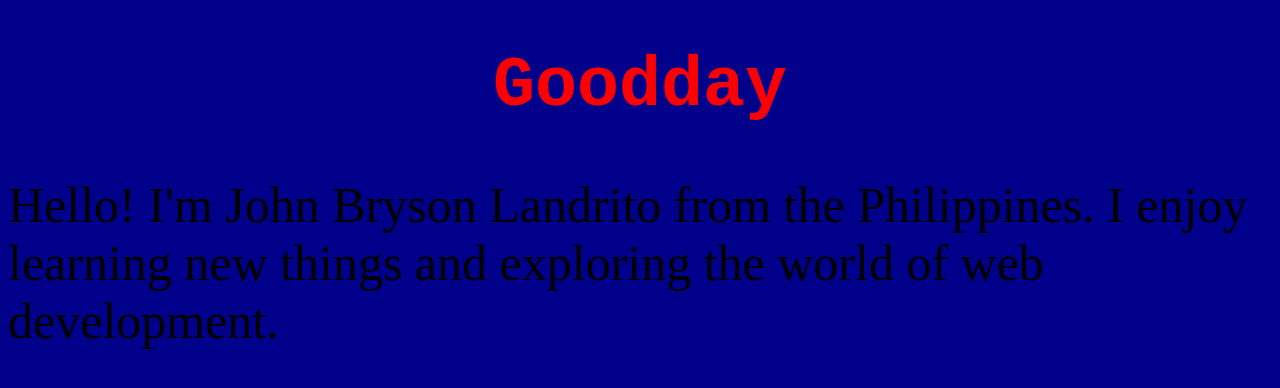
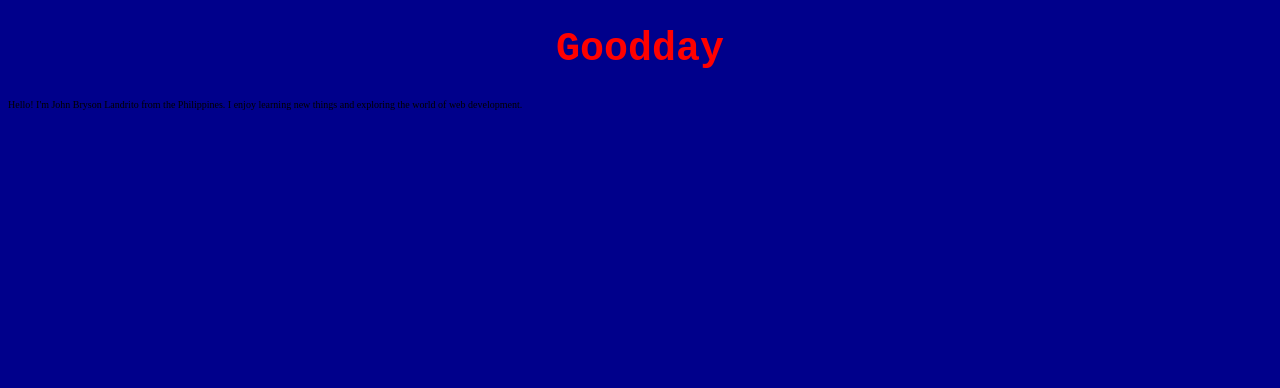
Before and after one commit to 10John20/Newcard, a plain HTML site: page index.html in a window 1280 px wide. Drawn offline with Linux system fonts and the light colour scheme.

Commit message:
update style.css

```diff
--- a/style.css
+++ b/style.css
@@ -1,13 +1,13 @@
 
 h1 {
     font-family: 'Courier New', Courier, monospace;
-    font-size: 70px;
+    font-size: 40px;
     color: red;
     text-align: center;
 }
 p {
 
-  font-size:50px;
+  font-size:10px;
 }
 
 .container {
```
